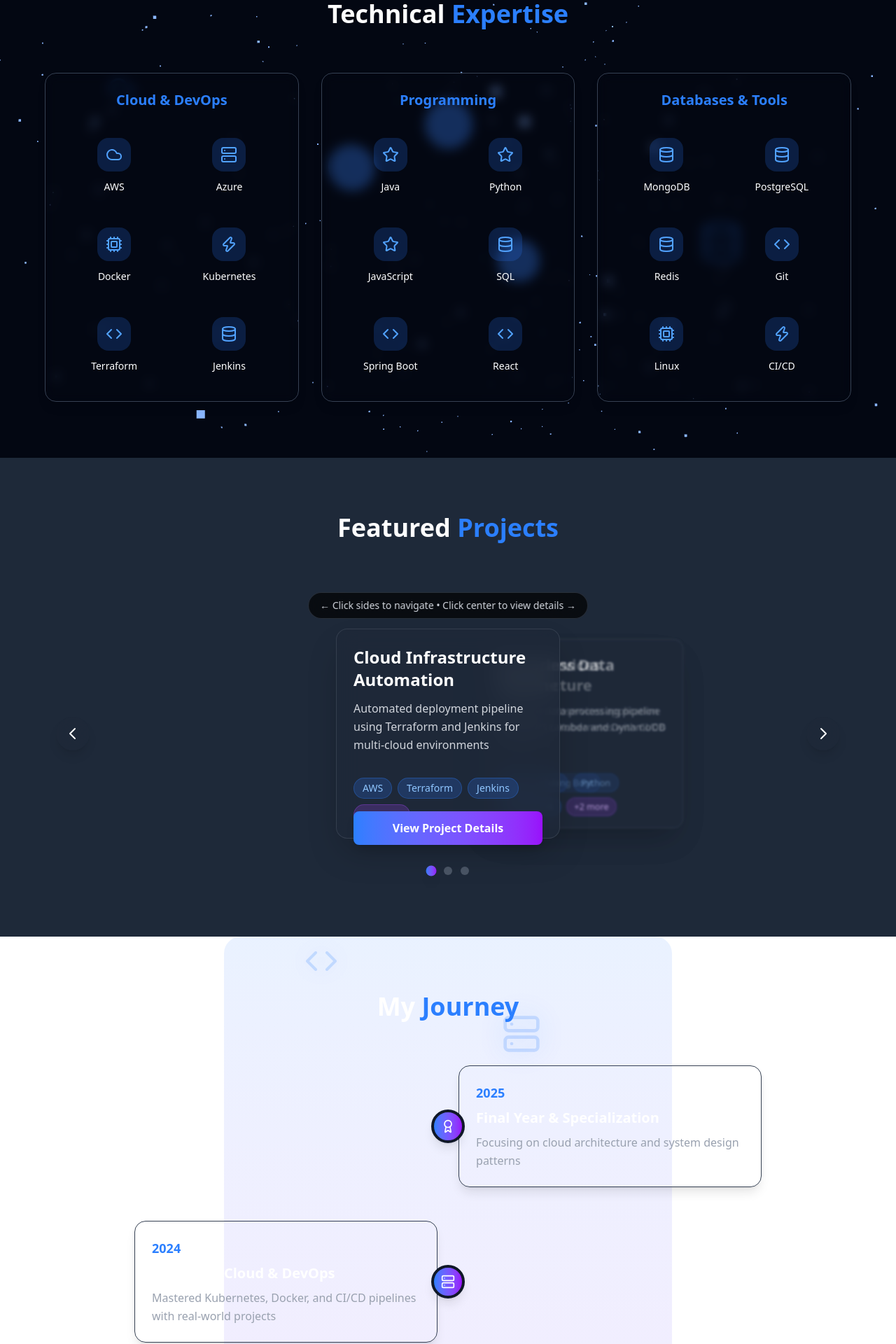
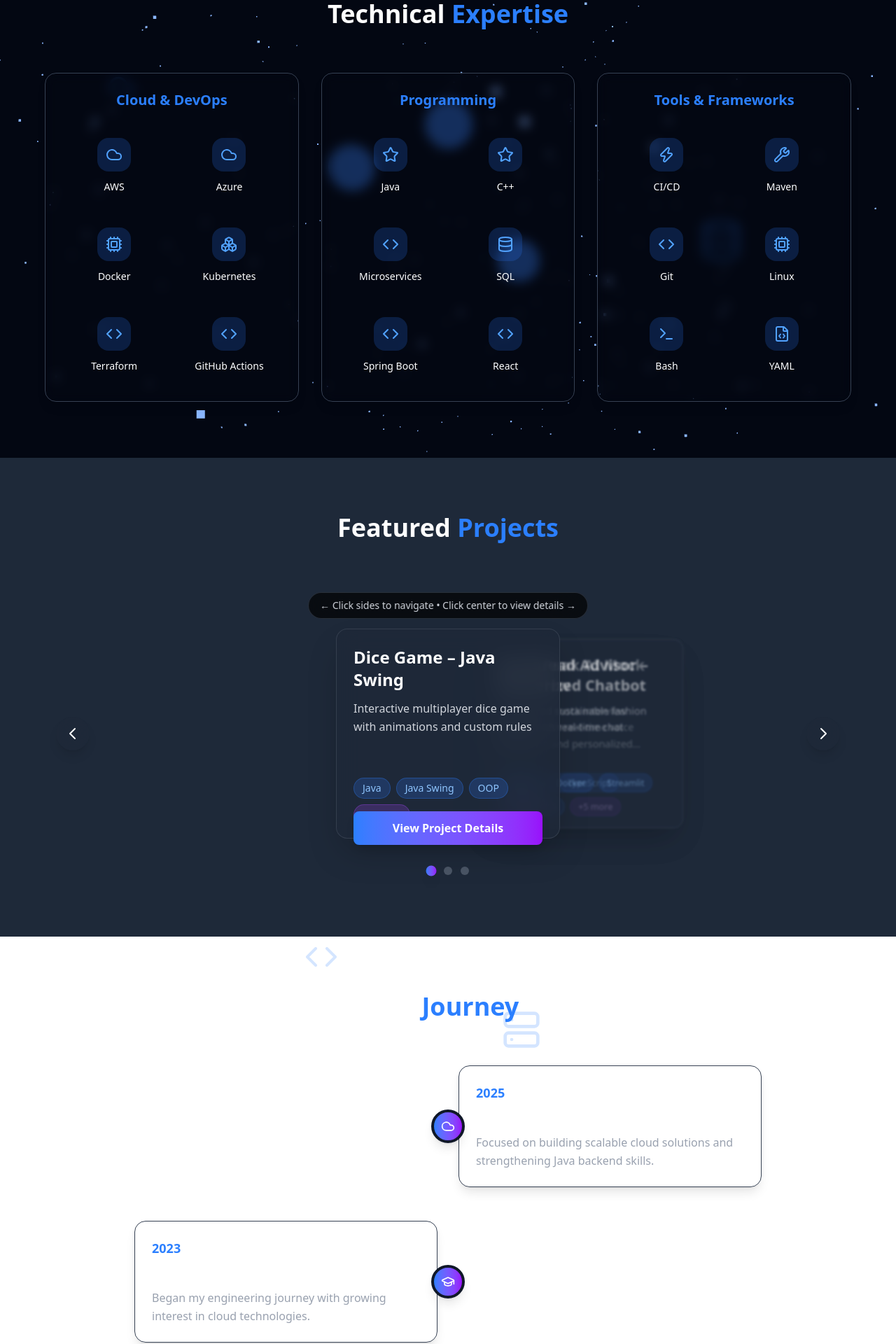
Before and after one commit to Aadi1903/Portfolio, a React (Vite) app in the folder vite-project/: page / in a window 1280 px wide. Shown: the part 880-2800 px from the top of the page at 70% size. Built offline with nearby package versions, Linux system fonts and the light colour scheme.

Commit message:
Add Info/Data

```diff
--- a/vite-project/src/components/Portfolio.jsx
+++ b/vite-project/src/components/Portfolio.jsx
@@ -130,7 +130,7 @@
             <AnimatedCloud />
 
             <h1 className="text-5xl md:text-7xl font-bold mb-6 animate-fade-in">
-              Hi, I'm <span className="bg-gradient-to-r from-blue-500 to-purple-600 bg-clip-text text-transparent">Your Name</span>
+              Hi, I'm <span className="bg-gradient-to-r from-blue-500 to-purple-600 bg-clip-text text-transparent">Aadi Jain</span>
             </h1>
 
             <p className="text-xl md:text-2xl mb-6 text-white font-light bg-black/30 backdrop-blur-sm p-4 rounded-2xl inline-block">
@@ -138,7 +138,7 @@
             </p>
 
             <p className="text-lg mb-8 text-gray-300 max-w-2xl mx-auto leading-relaxed bg-black/30 backdrop-blur-sm p-6 rounded-2xl">
-              Passionate about building scalable cloud solutions and creating exceptional digital experiences
+              Building reliable cloud architectures and intuitive full-stack solutions.
             </p>
 
             <div className="flex flex-wrap justify-center gap-4 mb-12">
@@ -149,7 +149,7 @@
                 Get In Touch
               </button>
               <a
-                href="#"
+                href="public/CA.pdf" download
                 className="px-8 py-4 bg-white/10 backdrop-blur-sm border-2 border-white/20 rounded-xl font-semibold hover:bg-white/20 transition-all duration-300 flex items-center gap-2 hover:shadow-lg text-white hoverable"
               >
                 <Download size={20} /> Download CV
@@ -202,9 +202,9 @@
         {/* Journey Timeline with restored animation and blur effect */}
         <section id="journey" className="py-20 px-4 relative">
           {/* Background blur container - only behind the timeline */}
-          <div className="absolute inset-0 overflow-hidden">
+          {/* <div className="absolute inset-0 overflow-hidden">
             <div className="absolute left-1/2 transform -translate-x-1/2 w-1/2 h-full bg-gradient-to-b from-blue-500/10 to-purple-600/10 backdrop-blur-xl rounded-3xl"></div>
-          </div>
+          </div> */}
 
           <div className="max-w-4xl mx-auto relative z-10" ref={journeyRef}>
             <h2 className="text-4xl font-bold text-center mb-16">
@@ -252,31 +252,31 @@
               <div className="grid md:grid-cols-2 gap-8 items-center">
                 <div>
                   <div className="w-32 h-32 bg-gradient-to-r from-blue-500 to-purple-600 rounded-full mx-auto mb-6 flex items-center justify-center text-white text-4xl font-bold">
-                    YN
+                    AJ
                   </div>
-                  <h3 className="text-2xl font-bold text-center mb-4">Your Name</h3>
+                  <h3 className="text-2xl font-bold text-center mb-4">Aadi Jain</h3>
                   <p className="text-gray-400 text-center mb-6">
                     Cloud Engineer & Software Developer
                   </p>
                 </div>
                 <div>
                   <p className="text-gray-300 leading-relaxed mb-6">
-                    I'm a passionate 3rd year B.Tech CSE student specializing in Cloud Computing and DevOps.
-                    I love building scalable, efficient solutions that solve real-world problems. With expertise
-                    in AWS, Kubernetes, and modern development practices, I'm always eager to take on new challenges
-                    and learn cutting-edge technologies.
+                    I’m a 3rd-year Computer Science student who loves turning ideas into scalable,
+                    cloud-powered systems. From AWS and Kubernetes to Java backend development,
+                    I enjoy crafting solutions that are efficient, reliable, and meaningful.
+                    Always learning. Always building.
                   </p>
                   <div className="flex justify-center gap-6">
-                    <a href="#" className="group p-4 rounded-full bg-gray-700 hover:bg-green-600 transition-all duration-300 transform hover:scale-110 hover:shadow-lg hoverable">
+                    <a href="https://github.com/Aadi1903" target="_blank" rel="noopener noreferrer" className="group p-4 rounded-full bg-gray-700 hover:bg-green-600 transition-all duration-300 transform hover:scale-110 hover:shadow-lg hoverable">
                       <Github size={24} className="text-white" />
                     </a>
-                    <a href="#" className="group p-4 rounded-full bg-gray-700 hover:bg-blue-600 transition-all duration-300 transform hover:scale-110 hover:shadow-lg hoverable">
+                    <a href="https://www.linkedin.com/in/aadi-jain01/" target="_blank" rel="noopener noreferrer" className="group p-4 rounded-full bg-gray-700 hover:bg-blue-600 transition-all duration-300 transform hover:scale-110 hover:shadow-lg hoverable">
                       <Linkedin size={24} className="text-white" />
                     </a>
-                    <a href="#" className="group p-4 rounded-full bg-gray-700 hover:bg-red-500 transition-all duration-300 transform hover:scale-110 hover:shadow-lg hoverable">
+                    <a href="mailto:aadiijain03@gmail.com" className="group p-4 rounded-full bg-gray-700 hover:bg-red-500 transition-all duration-300 transform hover:scale-110 hover:shadow-lg hoverable">
                       <Mail size={24} className="text-white" />
                     </a>
-                    <a href="#" className="group p-4 rounded-full bg-gray-700 hover:bg-orange-500 transition-all duration-300 transform hover:scale-110 hover:shadow-lg hoverable">
+                    <a href="https://leetcode.com/u/Aadi0324/" target="_blank" rel="noopener noreferrer" className="group p-4 rounded-full bg-gray-700 hover:bg-orange-500 transition-all duration-300 transform hover:scale-110 hover:shadow-lg hoverable">
                       <Code size={24} className="text-white" />
                     </a>
                   </div>
@@ -291,59 +291,84 @@
     <h2 className="text-4xl font-bold text-center mb-16">
       Get In <span className="text-blue-500">Touch</span>
     </h2>
-            <div className={`${cardBg} p-8 rounded-2xl shadow-xl border ${
-              darkMode ? 'border-gray-700' : 'border-gray-200'
-            }`}>
-              <div className="space-y-6">
+
+    <div
+      className={`${cardBg} p-8 rounded-2xl shadow-xl border ${
+        darkMode ? "border-gray-700" : "border-gray-200"
+      }`}
+    >
+      {/* Web3Forms FORM START */}
+      <form
+        action="https://api.web3forms.com/submit"
+        method="POST"
+        className="space-y-6"
+      >
+        {/* REQUIRED HIDDEN ACCESS KEY */}
+        <input
+          type="hidden"
+          name="access_key"
+          value="950c6c6e-ae89-419a-adaf-9a0629049476"
+        />
+
         <div>
           <label className="block mb-3 font-semibold text-lg">Name</label>
           <input
             type="text"
+            name="name"
+            required
             className={`w-full px-4 py-4 rounded-xl ${
-                      darkMode ? 'bg-gray-700' : 'bg-gray-100'
+              darkMode ? "bg-gray-700" : "bg-gray-100"
             } focus:outline-none focus:ring-2 focus:ring-blue-500 transition-all duration-300`}
             placeholder="Your name"
           />
         </div>
+
         <div>
           <label className="block mb-3 font-semibold text-lg">Email</label>
           <input
             type="email"
+            name="email"
+            required
             className={`w-full px-4 py-4 rounded-xl ${
-                      darkMode ? 'bg-gray-700' : 'bg-gray-100'
+              darkMode ? "bg-gray-700" : "bg-gray-100"
             } focus:outline-none focus:ring-2 focus:ring-blue-500 transition-all duration-300`}
             placeholder="your.email@example.com"
           />
         </div>
+
         <div>
           <label className="block mb-3 font-semibold text-lg">Message</label>
           <textarea
             rows="6"
+            name="message"
+            required
             className={`w-full px-4 py-4 rounded-xl ${
-                      darkMode ? 'bg-gray-700' : 'bg-gray-100'
+              darkMode ? "bg-gray-700" : "bg-gray-100"
             } focus:outline-none focus:ring-2 focus:ring-blue-500 transition-all duration-300 resize-none`}
             placeholder="Your message..."
           ></textarea>
         </div>
+
         <button
-                  onClick={(e) => {
-                    e.preventDefault();
-                    alert('Contact form submitted! (Connect your email service here)');
-                  }}
+          type="submit"
           className="w-full px-8 py-4 bg-gradient-to-r from-blue-500 to-purple-600 rounded-xl font-semibold text-lg hover:shadow-2xl transform hover:-translate-y-1 transition-all duration-300 shadow-lg hoverable"
         >
           Send Message
         </button>
-              </div>
+      </form>
+      {/* Web3Forms FORM END */}
+
     </div>
   </div>
 </section>
+
+
 
         <footer className={`${cardBg} py-8 text-center border-t ${
           darkMode ? 'border-gray-700' : 'border-gray-200'
         }`}>
           <p className="text-gray-400">
-            © 2025 Your Name. Built with React & Tailwind CSS
+            © 2025 Aadi Jain. Built with React & Tailwind CSS
           </p>
         </footer>
       </div>
--- a/vite-project/src/data/portfolioData.js
+++ b/vite-project/src/data/portfolioData.js
@@ -1,74 +1,87 @@
-import { Cloud, Server, Cpu, Zap, Code, Database, Star, Award, GraduationCap } from 'lucide-react';
+import { Cloud, Boxes, Cpu, Zap, Code, FileCode, Wrench, Database, Star, Terminal, GraduationCap, Book, Notebook, Container } from 'lucide-react';
 
 export const skills = [
   {
     category: 'Cloud & DevOps',
     items: [
       { name: 'AWS', icon: Cloud },
-      { name: 'Azure', icon: Server },
+      { name: 'Azure', icon: Cloud },
       { name: 'Docker', icon: Cpu },
-      { name: 'Kubernetes', icon: Zap },
+      { name: 'Kubernetes', icon: Boxes },
       { name: 'Terraform', icon: Code },
-      { name: 'Jenkins', icon: Database }
+      { name: 'GitHub Actions', icon: Code }
     ]
   },
   {
     category: 'Programming',
     items: [
       { name: 'Java', icon: Star },
-      { name: 'Python', icon: Star },
-      { name: 'JavaScript', icon: Star },
+      { name: 'C++', icon: Star },
+      { name: 'Microservices', icon: Code },
       { name: 'SQL', icon: Database },
       { name: 'Spring Boot', icon: Code },
       { name: 'React', icon: Code }
     ]
   },
   {
-    category: 'Databases & Tools',
+    category: 'Tools & Frameworks',
     items: [
-      { name: 'MongoDB', icon: Database },
-      { name: 'PostgreSQL', icon: Database },
-      { name: 'Redis', icon: Database },
+      { name: 'CI/CD', icon: Zap },
+      { name: 'Maven', icon: Wrench },
       { name: 'Git', icon: Code },
       { name: 'Linux', icon: Cpu },
-      { name: 'CI/CD', icon: Zap }
+      { name: 'Bash', icon: Terminal },
+      { name: 'YAML', icon: FileCode }
     ]
   }
 ];
 
 export const projects = [
   {
-    title: 'Cloud Infrastructure Automation',
-    description: 'Automated deployment pipeline using Terraform and Jenkins for multi-cloud environments',
-    detailedDescription: 'Developed a comprehensive infrastructure-as-code solution that automates the deployment of cloud resources across AWS and Azure. The pipeline includes automated testing, security scanning, and rollback capabilities.',
-    tech: ['AWS', 'Terraform', 'Jenkins', 'Docker', 'Python'],
-    github: '#',
+  title: 'Dice Game – Java Swing',
+description: 'Interactive multiplayer dice game with animations and custom rules',
+detailedDescription: 'Built a desktop Dice Game using Java and Swing with support for multiple players, customizable rounds and target scores, animated dice rolls, synchronized sound effects, and a live scoreboard with leaderboard. The project applies object-oriented design, event-driven programming, and clean modular architecture to deliver a smooth and engaging gameplay experience.',
+tech: ['Java', 'Java Swing', 'OOP', 'DSA (Java)', 'Git/GitHub'],
+github: 'https://github.com/Aadi1903/Dice-Game',
 demo: '#',
-    features: ['Multi-cloud deployment', 'Auto-scaling', 'Cost optimization', 'Security compliance']
+features: [
+'Multiplayer gameplay with custom settings',
+'Animated dice roll and sound effects',
+'Real-time score tracking and leaderboard',
+'Multiple winning conditions (highest score, lucky six, exact target)',
+'Modular, maintainable Java Swing architecture'
+]
 },
 {
-    title: 'Microservices Architecture',
-    description: 'Scalable microservices application deployed on Kubernetes with CI/CD integration',
-    detailedDescription: 'Built a distributed system using Spring Boot microservices with service discovery, API gateway, and centralized logging. Implemented Kubernetes orchestration with horizontal pod autoscaling.',
-    tech: ['Java', 'Spring Boot', 'Kubernetes', 'Docker', 'Redis'],
-    github: '#',
-    demo: '#',
-    features: ['Service mesh', 'Circuit breaker', 'Distributed tracing', 'Health monitoring']
+  title: "SpeakPeak AI Mock Interview",
+  description: "AI-powered mock interview platform with real-time voice interaction and personalized feedback",
+  detailedDescription: "Developed a full-stack AI mock interview platform using Next.js 14, TypeScript, and VAPI voice AI. The system conducts realistic technical interviews with voice interaction, provides real-time feedback, and generates comprehensive performance analysis. Features include multi-language support, role-based interviews, and detailed analytics dashboard.",
+  tech: ["Next.js 14", "TypeScript", "Tailwind CSS", "VAPI AI", "WebRTC", "Node.js", "MongoDB", "Shadcn/ui"],
+  github: "https://github.com/Aadi1903/SpeakPeak",
+  demo: "#",
+  features: [
+    "Real-time voice AI interviews",
+    "Personalized feedback generation",
+    "Multi-language support",
+    "Technical & behavioral questions",
+    "Performance analytics dashboard",
+    "Role-based interview scenarios"
+  ],
 },
  {
-    title: 'Serverless Data Pipeline',
-    description: 'Real-time data processing pipeline using AWS Lambda and DynamoDB',
-    detailedDescription: 'Designed and implemented a serverless architecture for real-time data processing with AWS Lambda, API Gateway, and DynamoDB. The system handles millions of events daily with sub-second latency.',
-    tech: ['AWS Lambda', 'Python', 'DynamoDB', 'S3', 'CloudWatch'],
-    github: '#',
-    demo: '#',
-    features: ['Real-time processing', 'Auto-scaling', 'Cost-effective', 'High availability']
+  title: "EcoThread Advisor – Dockerized Chatbot",
+  description: "AI-powered sustainable fashion advisor with real-time chat interface",
+  detailedDescription: "Developed a full-stack web application using Streamlit that provides personalized sustainable fashion recommendations through AI integration. Features secure user authentication, real-time chat interface, and data export capabilities. Containerized with Docker for consistent deployment across environments.",
+  tech: ["Python", "Docker", "Streamlit", "SQLite", "OpenRouter API", "bcrypt", "Pandas"],
+  github: "https://github.com/Aadi1903/EcoThread-Advisor",
+  demo: "#",
+  features: ["Real-time AI Chat", "User Authentication", "Data Export", "Responsive UI", "Session Management"]
 }
 ];
 
 export const journey = [
-  { year: '2025', title: 'Final Year & Specialization', desc: 'Focusing on cloud architecture and system design patterns', icon: Award },
-  { year: '2024', title: 'Advanced Cloud & DevOps', desc: 'Mastered Kubernetes, Docker, and CI/CD pipelines with real-world projects', icon: Server },
-  { year: '2023', title: 'Cloud Fundamentals', desc: 'Completed AWS Cloud Practitioner certification and built first cloud project', icon: Cloud },
-  { year: '2022', title: 'Started B.Tech in CSE', desc: 'Began journey in Computer Science Engineering with focus on cloud technologies', icon: GraduationCap }
+  { year: '2025', title: 'Pre-Final Year & Technical Growth', desc: 'Focused on building scalable cloud solutions and strengthening Java backend skills.', icon: Cloud },
+  { year: '2023', title: 'Started B.Tech in CSE', desc: 'Began my engineering journey with growing interest in cloud technologies.', icon: GraduationCap },
+  { year: '2023', title: 'Completed Intermediate', desc: 'Started exploring coding, technology basics, and computer fundamentals.', icon: Notebook  },
+  { year: '2020', title: 'Completed High School', desc: 'Developed curiosity for computers and technology.', icon: Book }
 ];
```
Also changed, not shown: 1 other file (tests, documents, lock files or other folders). Lines whose indentation alone changed are shown as unchanged.
